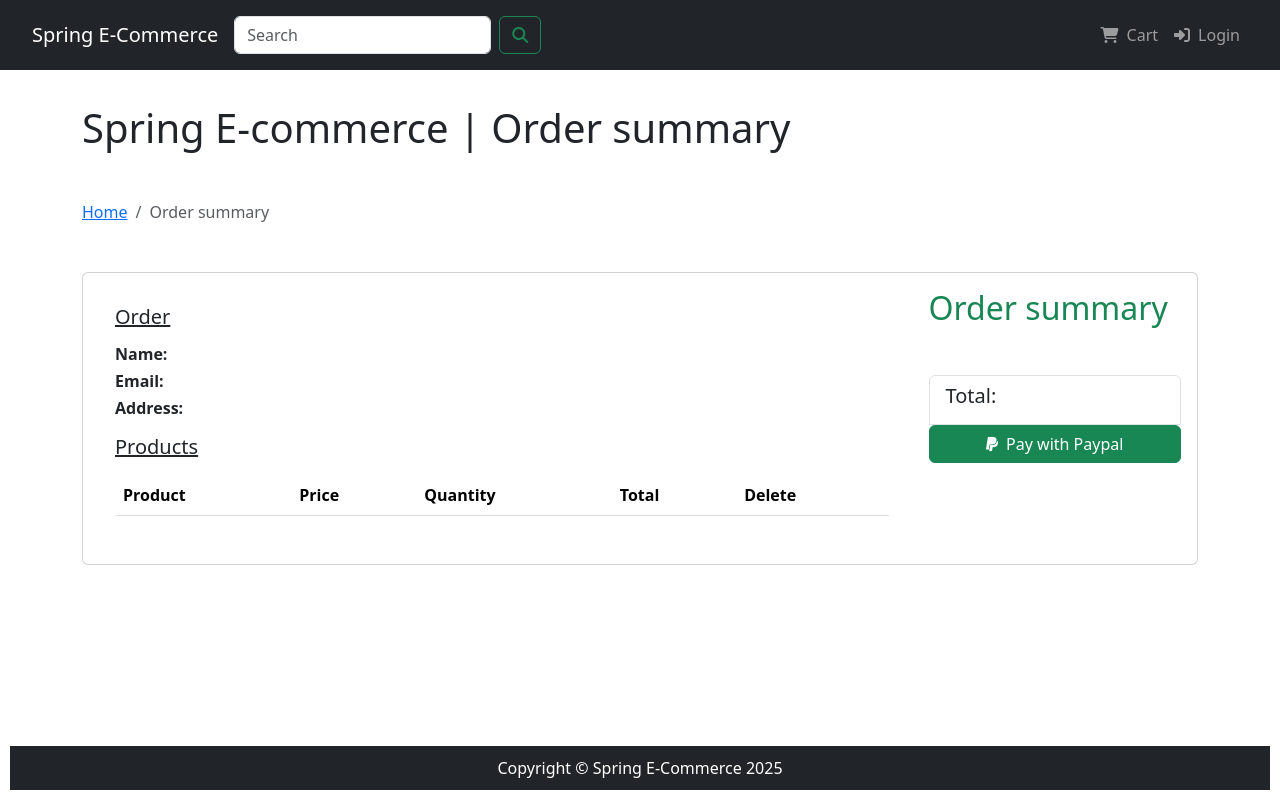
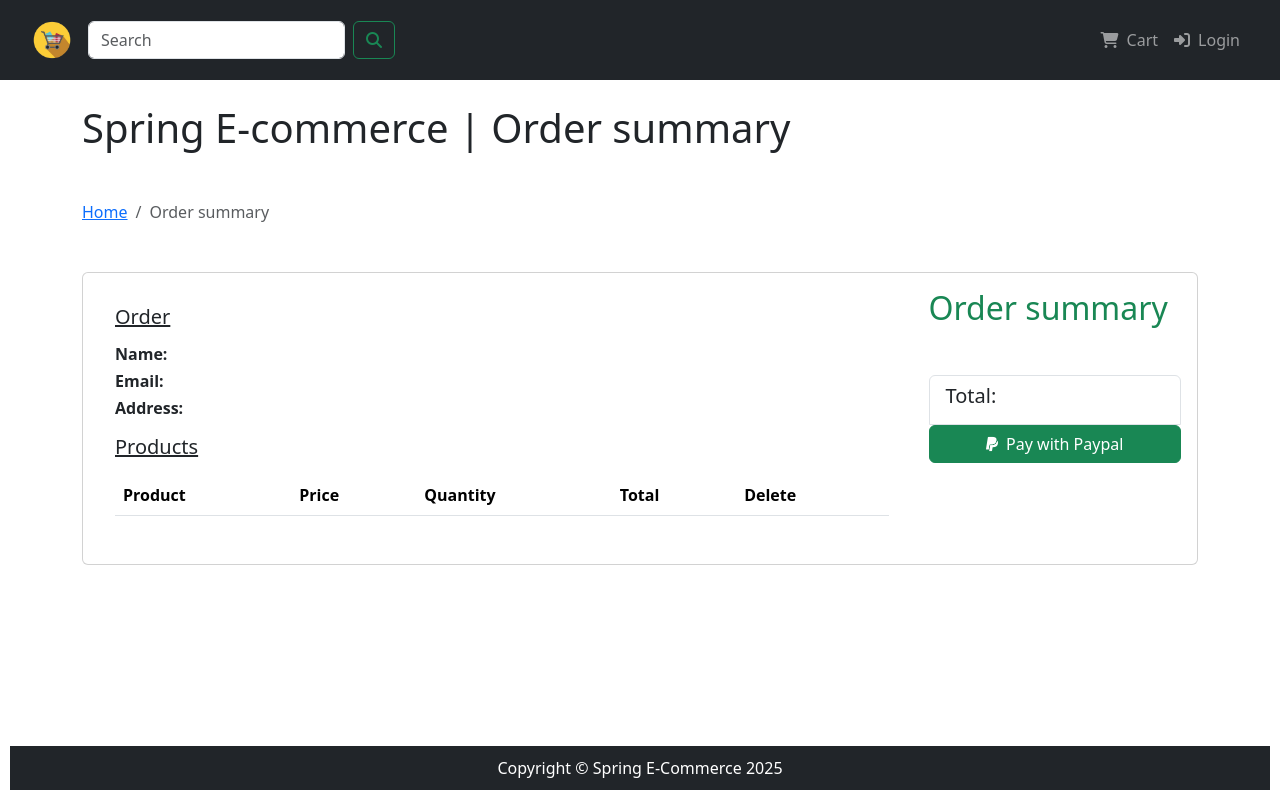
Before and after one commit to PagarciaSima/E-commerce-Angular-01-25-, an Angular app: page /cart/summary in a window 1280 px wide. Built offline with nearby package versions, Linux system fonts and the light colour scheme.

Commit message:
delete product from order

```diff
--- a/angular.json
+++ b/angular.json
@@ -31,7 +31,7 @@
               "node_modules/@fortawesome/fontawesome-free/css/all.min.css"
             ],
             "scripts": [
-
+              "node_modules/bootstrap/dist/js/bootstrap.bundle.min.js"
             ]
           },
           "configurations": {
--- a/src/app/components/header-user/header-user.component.html
+++ b/src/app/components/header-user/header-user.component.html
@@ -1,7 +1,7 @@
 <!-- Navigation -->
 <nav class="navbar navbar-expand-lg navbar-dark bg-dark fixed-top">
     <div class="container-fluid">
-      <a class="navbar-brand" routerLink="/">Spring E-Commerce</a>
+      <a class="navbar-brand" routerLink="/"><img src="assets/images/ecommerce.png" style="width: 40px;" alt="Back to home" title="Home page"></a>
       <button class="navbar-toggler" type="button" data-bs-toggle="collapse" data-bs-target="#navbarSupportedContent"
         aria-controls="navbarSupportedContent" aria-expanded="false" aria-label="Toggle navigation">
         <span class="navbar-toggler-icon"></span>
--- a/src/app/components/home/home.component.css
+++ b/src/app/components/home/home.component.css
@@ -12,7 +12,7 @@
 
   .pImage {
     width: 100%;
-    height: 200px; /* Mantiene uniformidad en las imágenes */
+    max-height: 300px; /* Mantiene uniformidad en las imágenes */
     object-fit: cover; /* Ajusta la imagen sin deformarla */
   }
 
--- a/src/app/components/home/home.component.html
+++ b/src/app/components/home/home.component.html
@@ -4,7 +4,7 @@
 <div class="container">
   <header class="jumbotron my-5">
     <h1 class="display-3">Bienvenido a Spring E-commerce {{ currentYear }}</h1>
-    <p class="lead">Tu tienda de productos en Línea</p>
+    <p class="lead">Your Online Shop</p>
   </header>
 </div>
 
@@ -19,7 +19,7 @@
             <h2 class="card-text">{{ p.name }}</h2>
             <div class="price">{{ p.price | currency: 'EUR' }}</div>
             <div class="product-show">
-              <a [routerLink]="['/cart/detailproduct', p.id]" class="btn btn-success"><i class="fa-solid fa-circle-info me-2"></i>Ver producto</a>
+              <a [routerLink]="['/cart/detailproduct', p.id]" class="btn btn-success"><i class="fa-solid fa-circle-info me-2"></i>Product detail</a>
             </div>
           </div>
         </div>
--- a/src/app/components/orders/sumary-order/sumary-order.component.html
+++ b/src/app/components/orders/sumary-order/sumary-order.component.html
@@ -46,7 +46,11 @@
                     <td>{{ item.price }}</td>
                     <td>{{ item.quantity }}</td>
                     <td>{{ item.quantity * item.price }}</td>
-                    <td><button class="btn btn-danger">Delete</button> </td>
+                    <td>
+                      <button class="btn btn-danger" (click)="deleteItemCart(item.productId)">
+                        <i class="fa-solid fa-trash me-2"></i>Delete
+                      </button>
+                    </td>
                   </tr>
                 </tbody>
               </table>
--- a/src/index.html
+++ b/src/index.html
@@ -5,7 +5,7 @@
   <title>EcommerceFrontend</title>
   <base href="/">
   <meta name="viewport" content="width=device-width, initial-scale=1">
-  <link rel="icon" type="image/x-icon" href="favicon.ico">
+  <link rel="icon" type="image/x-icon" href="assets/images/ecommerce.png">
 </head>
 <body>
   <app-root></app-root>
```
Also changed, not shown: src/assets/images/ecommerce.png (added).
